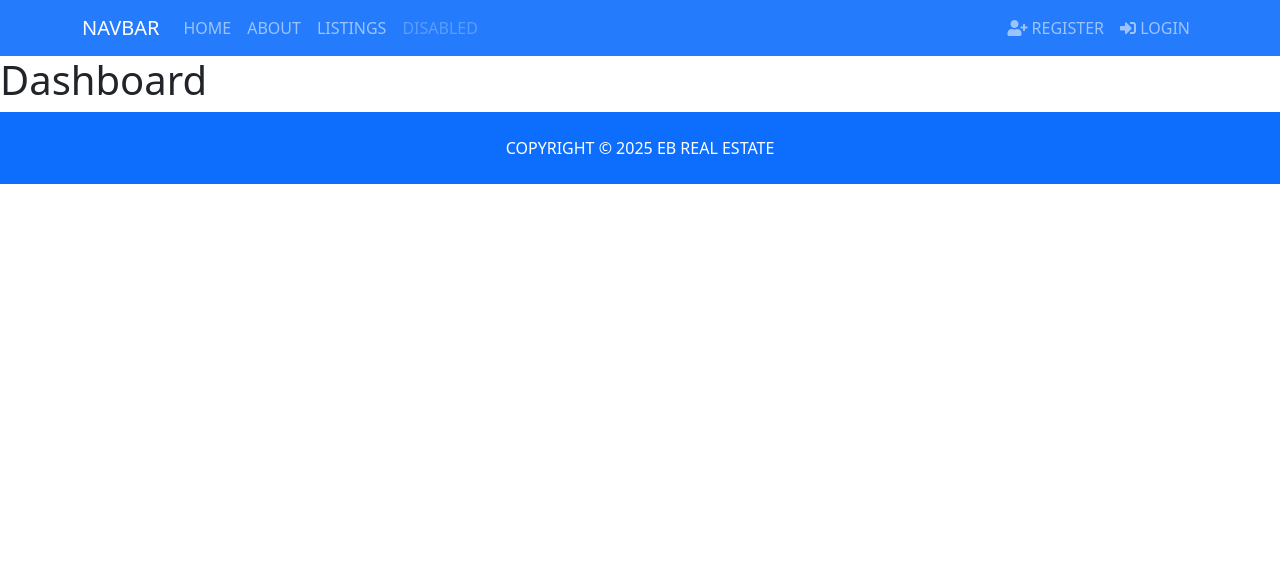
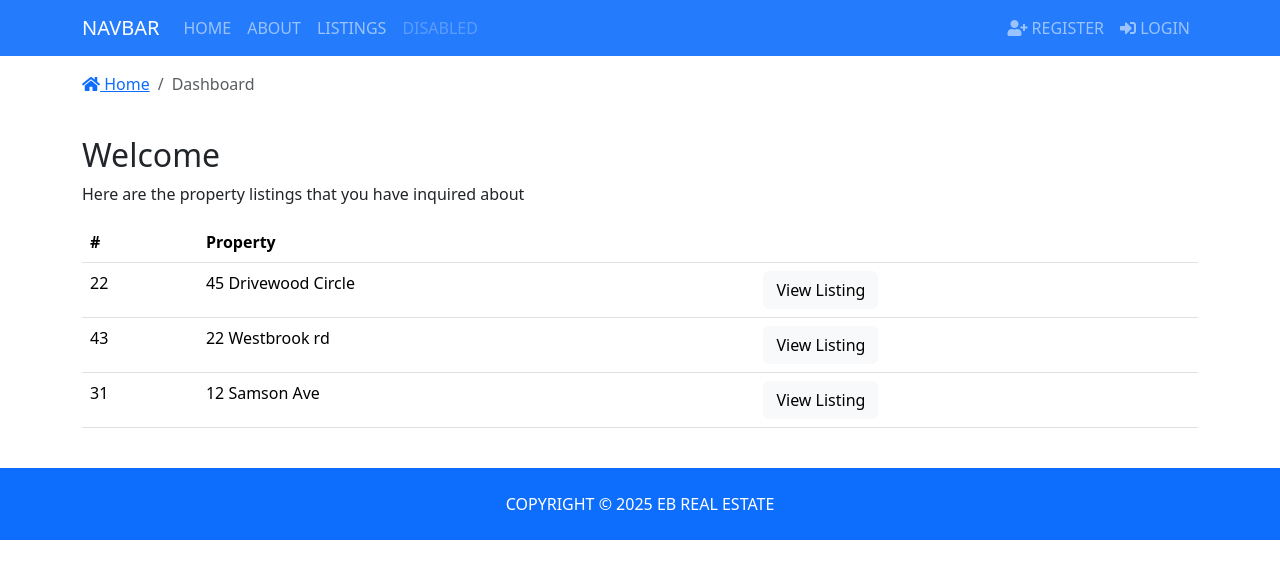
Before and after one commit to powlsn/ebrealestate, a Django app: page /accounts/dashboard in a window 1280 px wide. Shown: the top 579 px of the page. Run offline with Django 5.2, Linux system fonts and the light colour scheme; some libraries are stand-ins or nearby versions.

Commit message:
dashboard and logout

```diff
--- a/app/accounts/views.py
+++ b/app/accounts/views.py
@@ -46,14 +46,27 @@ def register(request):
 
 def login(request):
     if request.method == 'POST':
-        messages.error(request, 'TEST alert')
-        return redirect('login')
+        username = request.POST['username']
+        password = request.POST['password']
+
+        user = auth.authenticate(username=username, password=password)
+
+        if user is not None:
+            auth.login(request, user)
+            messages.success(request, 'you are now logged in')
+            return redirect('dashboard')
+        else:
+            messages.error(request, 'invalid user')
+            return redirect('login')
     else:
         return render(request, 'accounts/login.html')
 
 
 def logout(request):
-    return redirect('index')
+    if request.method == 'POST':
+        auth.logout(request)
+        messages.success(request, 'You are now logged out')
+        return redirect('index')
 
 
 def dashboard(request):
--- a/app/templates/accounts/dashboard.html
+++ b/app/templates/accounts/dashboard.html
@@ -2,6 +2,62 @@
 
 
 {% block content %}
-<h1>Dashboard</h1>
+<!-- Breadcrumb -->
+<section id="bc" class="mt-3">
+    <div class="container">
+        <nav aria-label="breadcrumb">
+            <ol class="breadcrumb">
+                <li class="breadcrumb-item">
+                    <a href="{% url 'index' %}">
+                        <i class="fas fa-home"></i> Home</a>
+                </li>
+                <li class="breadcrumb-item active"> Dashboard</li>
+            </ol>
+        </nav>
+    </div>
+</section>
 
+<!-- Dashboard -->
+<section id="dashboard" class="py-4">
+    <div class="container">
+        <div class="row">
+            <div class="col-md-12">
+                <h2>Welcome {{ user.username }}</h2>
+                <p>Here are the property listings that you have inquired about</p>
+                <table class="table">
+                    <thead>
+                        <tr>
+                            <th scope="col">#</th>
+                            <th scope="col">Property</th>
+                            <th></th>
+                        </tr>
+                    </thead>
+                    <tbody>
+                        <tr>
+                            <td>22</td>
+                            <td>45 Drivewood Circle</td>
+                            <td>
+                                <a class="btn btn-light" href="#">View Listing</a>
+                            </td>
+                        </tr>
+                        <tr>
+                            <td>43</td>
+                            <td>22 Westbrook rd</td>
+                            <td>
+                                <a class="btn btn-light" href="#">View Listing</a>
+                            </td>
+                        </tr>
+                        <tr>
+                            <td>31</td>
+                            <td>12 Samson Ave</td>
+                            <td>
+                                <a class="btn btn-light" href="#">View Listing</a>
+                            </td>
+                        </tr>
+                    </tbody>
+                </table>
+            </div>
+        </div>
+    </div>
+</section>
 {% endblock %}
--- a/app/templates/partials/_navbar.html
+++ b/app/templates/partials/_navbar.html
@@ -1,7 +1,9 @@
 <nav class="navbar navbar-expand-lg navbar-dark bg-primary sticky-top">
     <div class="container">
         <a href="{% url 'index' %}" class="navbar-brand"><!-- BRAND -->NAVBAR</a>
-        <button class="navbar-toggler" type="button" data-bs-toggle="collapse" data-bs-target="#navbarToggleExternalContent" aria-controls="navbarToggleExternalContent" aria-expanded="false" aria-label="Toggle navigation">
+        <button class="navbar-toggler" type="button" data-bs-toggle="collapse"
+            data-bs-target="#navbarToggleExternalContent" aria-controls="navbarToggleExternalContent"
+            aria-expanded="false" aria-label="Toggle navigation">
             <span class="navbar-toggler-icon"></span>
         </button>
         <div class="collapse navbar-collapse" id="navbarTogglerDemo02">
@@ -18,12 +20,7 @@
                     </a>
                 </li>
                 <li class="nav-item mr-3">
-                    <a
-                    {% if 'about' in request.path %}
-                        class="nav-link active"
-                    {% else %}
-                        class="nav-link"
-                    {% endif %}
+                    <a {% if 'about' in request.path %} class="nav-link active" {% else %} class="nav-link" {% endif %}
                         href="{% url 'about' %}">About</a>
                 </li>
                 <li class="nav-item mr-3">
@@ -41,6 +38,30 @@
             </ul>
 
             <ul class="navbar-nav ml-auto">
+                {% if user.is_authenticated %}
+                <li
+                    {% if 'dashboard' in request.path %}
+                        class="nav-item active"
+                    {% else %}
+                        class="nav-item"
+                    {% endif %}
+                    >
+                        <a class="nav-link" href="{% url 'dashboard' %}">
+                            Welcome {{ user.username }} (Dashboard)
+                        </a>
+                </li>
+                <li class="nav-item mr-3">
+                    <a href="javascript:{document.getElementById('logout').submit()}"
+                        class="nav-link"
+                    >
+                        <i class="fas fa-sign-out-alt"></i> Logout
+                    </a>
+                    <form id="logout" action="{% url 'logout' %}" method="post">
+                        {% csrf_token %}
+                        <input type="hidden" />
+                    </form>
+                </li>
+                {% else %}
                 <li class="nav-item mr-3">
                     <a
                     {% if 'register' in request.path %}
@@ -52,16 +73,12 @@
                         <i class="fas fa-user-plus"></i> Register</a>
                 </li>
                 <li class="nav-item mr-3">
-                  <a
-                    {% if 'login' in request.path %}
-                        class="nav-link active"
-                    {% else %}
-                        class="nav-link"
-                    {% endif %}
+                    <a {% if 'login' in request.path %} class="nav-link active" {% else %} class="nav-link" {% endif %}
                         href="{% url 'login'%}">
                         <i class="fas fa-sign-in-alt"></i>
                         Login</a>
                 </li>
+                {% endif %}
             </ul>
         </div>
     </div>
```
Lines whose indentation alone changed are shown as unchanged.
